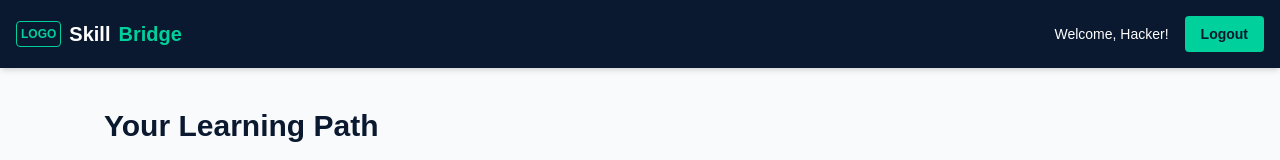
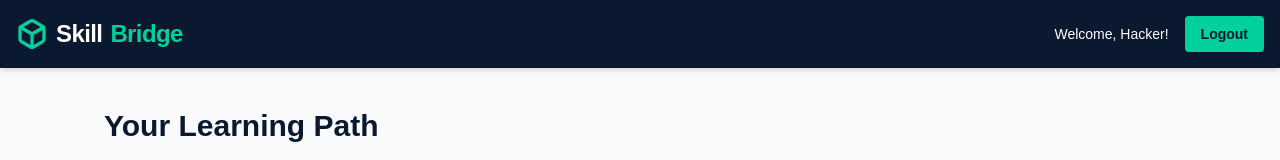
Before and after one commit to rupaniali/skillbridge-hackathon, a Next.js app: page /dashboard in a window 1280 px wide. Shown: the top 160 px of the page. Built offline with nearby package versions, Linux system fonts and the light colour scheme.

Commit message:
Added modern SVG logo to dashboard

```diff
--- a/app/dashboard/page.tsx
+++ b/app/dashboard/page.tsx
@@ -20,10 +20,26 @@ export default function DashboardPage() {
 
       {/* Header / Navbar */}
       <nav className="bg-[#0A192F] text-white p-4 flex justify-between items-center shadow-md">
-        <div className="text-xl font-bold flex items-center gap-2">
-          <span className="border border-[#00d09c] p-1 rounded text-[#00d09c] text-xs">LOGO</span>
-          Skill<span className="text-[#00d09c]">Bridge</span>
+
+        {/* NAYA SVG LOGO YAHAN HAI */}
+        <div className="text-2xl font-extrabold flex items-center gap-2 tracking-tight cursor-pointer">
+          <svg
+            xmlns="http://www.w3.org/2000/svg"
+            className="w-8 h-8 text-[#00d09c]"
+            viewBox="0 0 24 24"
+            fill="none"
+            stroke="currentColor"
+            strokeWidth="2.5"
+            strokeLinecap="round"
+            strokeLinejoin="round"
+          >
+            <path d="M21 16V8a2 2 0 0 0-1-1.73l-7-4a2 2 0 0 0-2 0l-7 4A2 2 0 0 0 3 8v8a2 2 0 0 0 1 1.73l7 4a2 2 0 0 0 2 0l7-4A2 2 0 0 0 21 16z"></path>
+            <polyline points="3.27 6.96 12 12.01 20.73 6.96"></polyline>
+            <line x1="12" y1="22.08" x2="12" y2="12"></line>
+          </svg>
+          <span className="text-white">Skill</span><span className="text-[#00d09c]">Bridge</span>
         </div>
+
         <div className="flex items-center gap-4">
           <span className="text-sm hidden sm:block">Welcome, Hacker!</span>
           <button className="bg-[#00d09c] text-[#0A192F] px-4 py-2 rounded font-bold text-sm hover:bg-teal-400 transition">
```
